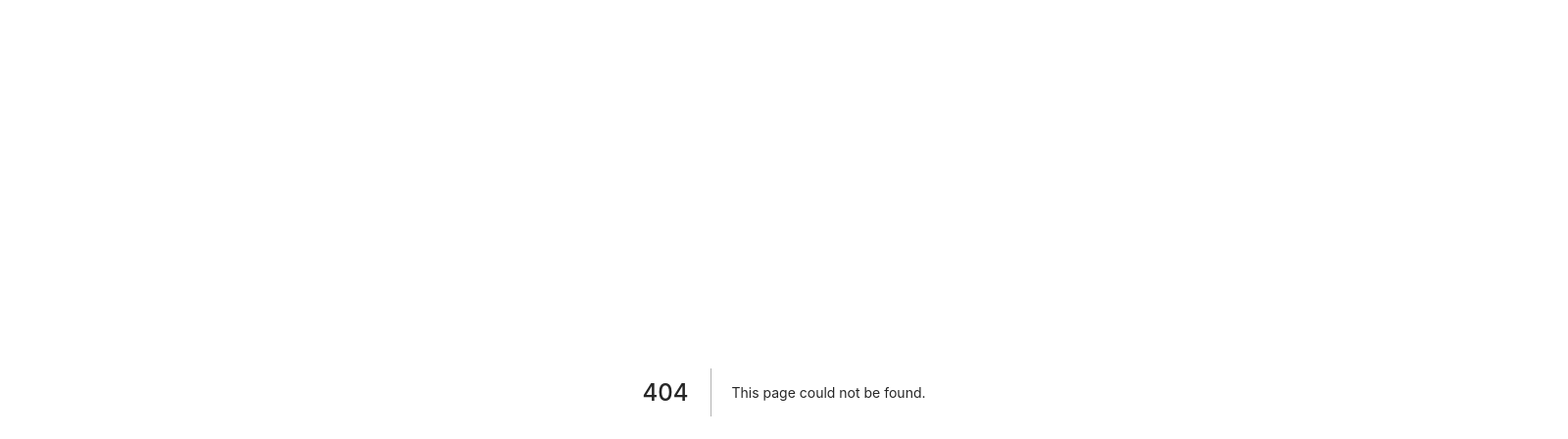
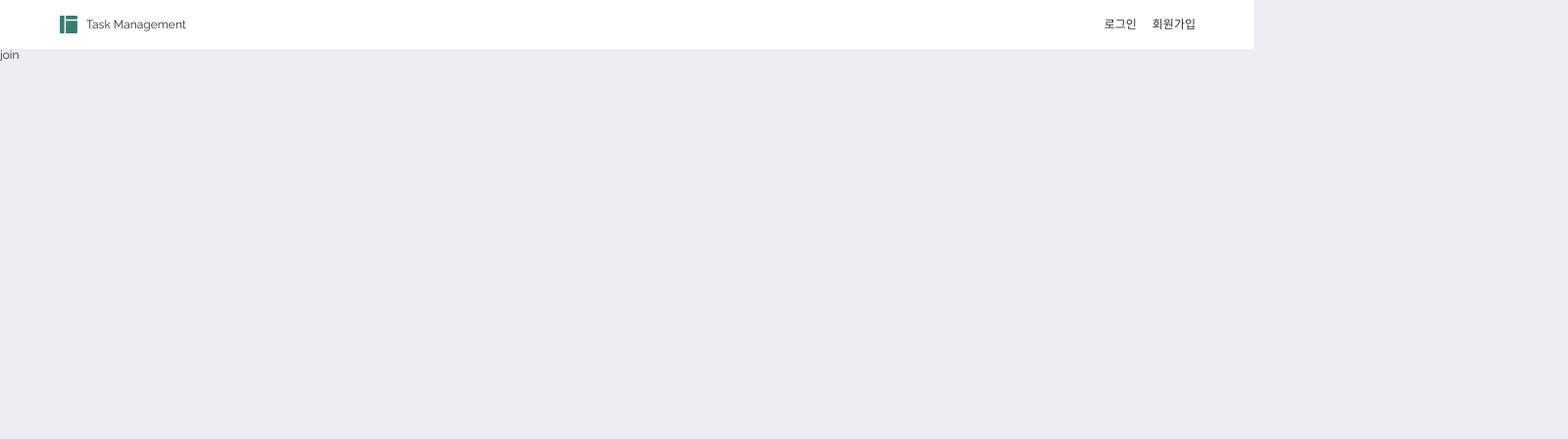
Before and after one commit to eunchu/pj-todo, a Next.js app: page /join in a window 1280 px wide. Before the commit this address had no page. Shown: the top 448 px of the page at 98% size, 1600 px wide, since content can reach past the window. Built offline with nearby package versions, Linux system fonts and the light colour scheme.

Commit message:
set: vercel 배포

```diff
--- a/components/Header.tsx
+++ b/components/Header.tsx
@@ -8,6 +8,8 @@ import {
   LayoutFilled,
 } from "@ant-design/icons";
 import { useRecoilState } from "recoil";
+import { useRouter } from "next/router";
+import Link from "next/link";
 
 import { commonState } from "@store/commonsAtom";
 import { EMenu } from "@store/interfaces";
@@ -31,6 +33,7 @@ const Logo = styled.div`
   display: flex;
   align-items: center;
 
+  cursor: pointer;
   .logo-icon {
     font-size: 20px;
     color: ${({ theme }) => theme.mainColor};
@@ -64,9 +67,18 @@ const Right = styled.div`
     color: #a2b3ce;
   }
 `;
+const LoginMenus = styled.div`
+  display: flex;
+  .login {
+    margin-right: 16px;
+  }
+`;
 
 const Header = () => {
   const [activeMenu, setActiveMenu] = useRecoilState(commonState);
+
+  const router = useRouter();
+  console.log("router", router.pathname);
 
   const navList = useMemo(() => {
     return [
@@ -85,12 +97,28 @@ const Header = () => {
     ];
   }, []);
 
+  // 로그인 페이지일 경우 상단에
+  // 로고랑 로그인 / 회원가입 메뉴로 변경
+
   return (
     <Container>
+      <Link href={"/"}>
         <Logo>
           <LayoutFilled className="logo-icon" />
           Task Management
         </Logo>
+      </Link>
+      {["/login", "/join"].includes(router.pathname) ? (
+        <LoginMenus>
+          <Link href={"/login"}>
+            <div className="login">로그인</div>
+          </Link>
+          <Link href={"/join"}>
+            <div>회원가입</div>
+          </Link>
+        </LoginMenus>
+      ) : (
+        <>
           <nav>
             <Navigator>
               {navList.map((nav) => (
@@ -106,6 +134,8 @@ const Header = () => {
               onClick={() => window.open("https://github.com/eunchu", "_blank")}
             />
           </Right>
+        </>
+      )}
     </Container>
   );
 };
--- a/package.json
+++ b/package.json
@@ -10,6 +10,9 @@
   },
   "dependencies": {
     "@ant-design/icons": "^4.7.0",
+    "@chakra-ui/react": "^2.3.2",
+    "@emotion/react": "^11.10.4",
+    "@emotion/styled": "^11.10.4",
     "@tanstack/react-query": "^4.0.10",
     "@tanstack/react-query-devtools": "^4.0.10",
     "@types/react-beautiful-dnd": "^13.1.2",
@@ -20,6 +23,7 @@
     "babel-plugin-styled-components": "^2.0.7",
     "cors": "^2.8.5",
     "express": "^4.18.1",
+    "framer-motion": "^7.3.5",
     "mongodb": "^4.8.1",
     "next": "12.1.6",
     "nodemon": "^2.0.18",
--- a/pages/_app.tsx
+++ b/pages/_app.tsx
@@ -6,6 +6,7 @@ import { ReactQueryDevtools } from "@tanstack/react-query-devtools";
 
 import GlobalStyle from "@styles/globals";
 import { defaultTheme } from "@styles/theme";
+import Header from "@components/Header";
 
 import "../styles/css/avatar.css";
 
@@ -24,6 +25,7 @@ function MyApp({ Component, pageProps }: AppProps) {
     <RecoilRoot>
       <QueryClientProvider client={queryClient}>
         <ThemeProvider theme={defaultTheme}>
+          <Header />
           <Component {...pageProps} />
           <GlobalStyle />
           <ReactQueryDevtools initialIsOpen />
--- /dev/null
+++ b/pages/join.tsx
@@ -0,0 +1,7 @@
+import React from "react";
+
+const Join = () => {
+  return <div>join</div>;
+};
+
+export default Join;
--- a/pages/login.tsx
+++ b/pages/login.tsx
@@ -1,5 +1,8 @@
 import React from "react";
+import styled from "styled-components";
 
+// TODO 소셜 로그인 기능 추가
+// github. 일반. 카카오
 const Login = () => {
   return <div>login page</div>;
 };
--- a/styles/globals.ts
+++ b/styles/globals.ts
@@ -14,7 +14,6 @@ const GlobalStyle = createGlobalStyle`
   }
   html, body, #root {
     width: 100%;
-    min-width: 1600px;
     height: 100%;
 
     font-family: 'Raleway', sans-serif;
```
Also changed, not shown: pages/index.tsx (+9 -7 lines), 2 other files (tests, documents, lock files or other folders). Lines whose indentation alone changed are shown as unchanged.
